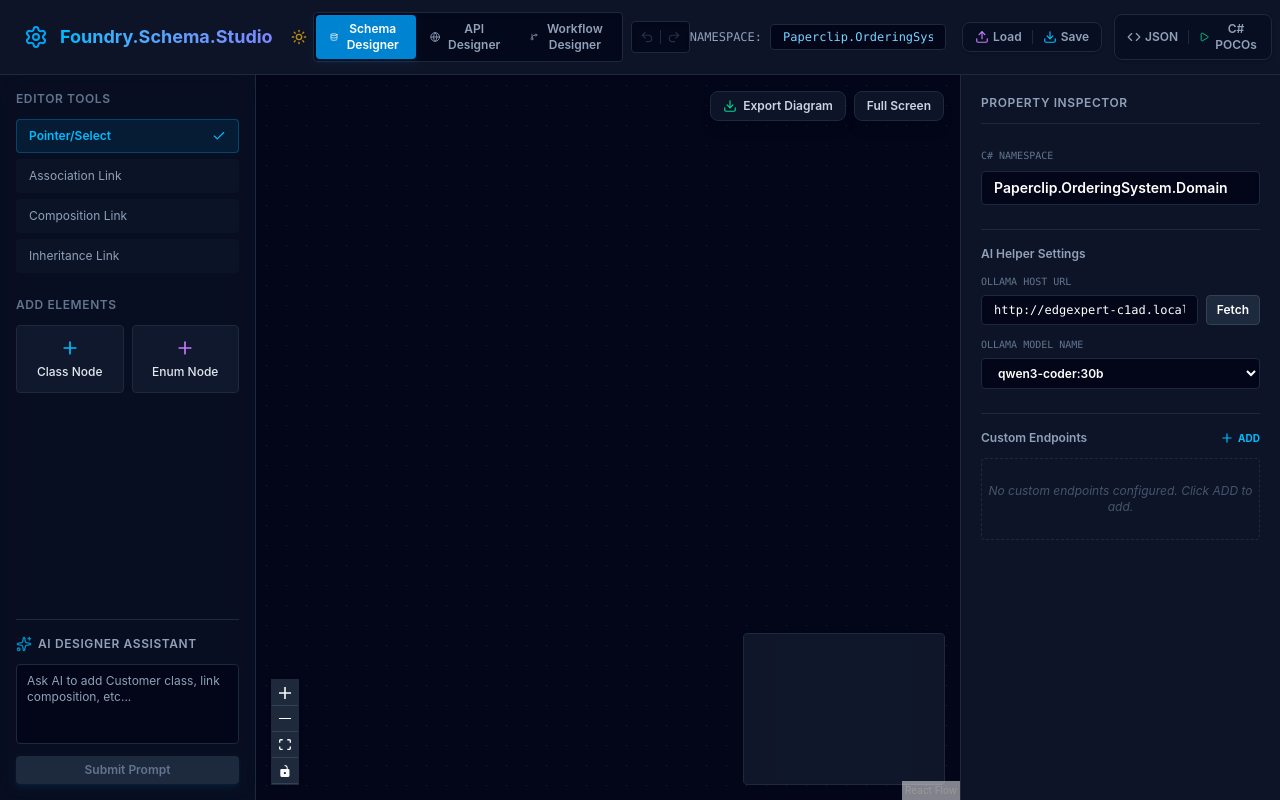
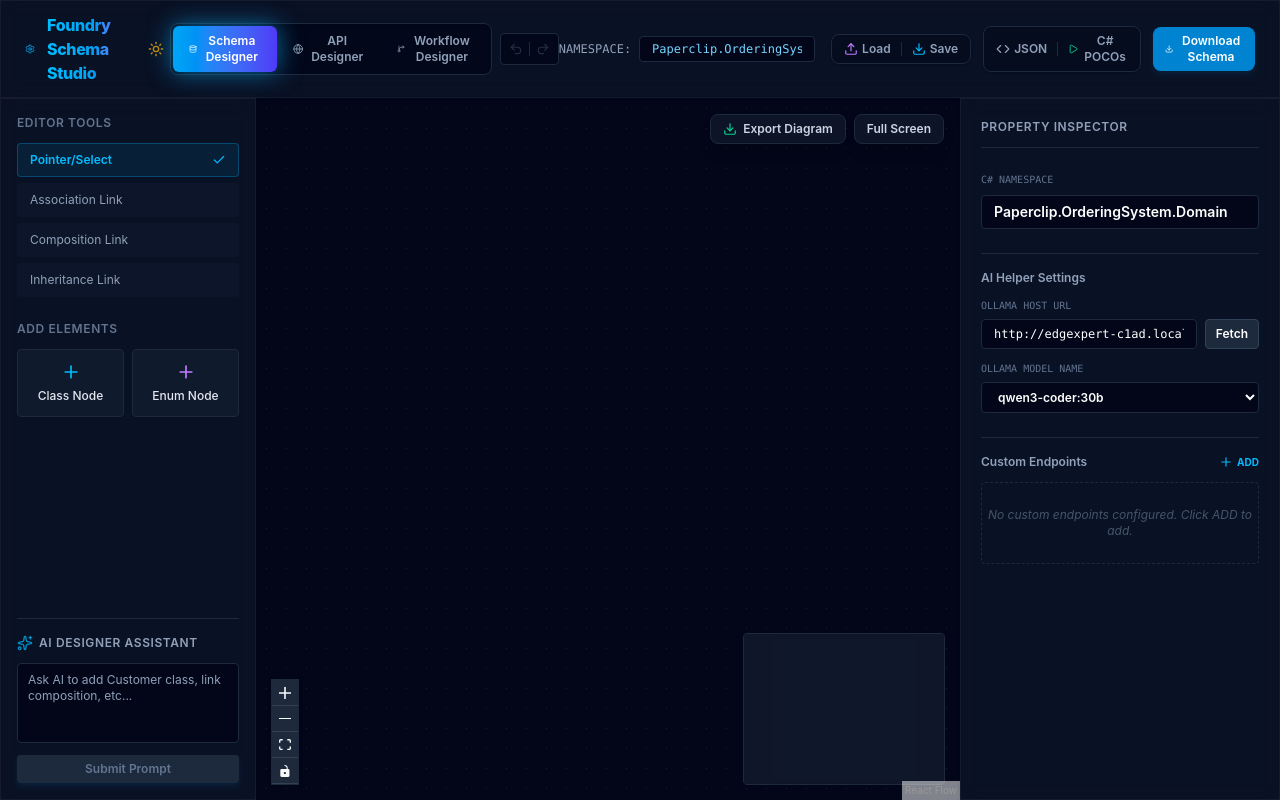
Before and after one commit to prajuaba/foundry-schema, a React (Vite) app in the folder studio/: page / in a window 1280 px wide. Built offline with nearby package versions, Linux system fonts and the light colour scheme.

Commit message:
chore: implement production-grade enterprise architectural upgrades

```diff
--- a/studio/index.html
+++ b/studio/index.html
@@ -1,10 +1,14 @@
 <!doctype html>
-<html lang="en">
+<html lang="en" class="dark">
   <head>
     <meta charset="UTF-8" />
     <link rel="icon" type="image/svg+xml" href="/favicon.svg" />
     <meta name="viewport" content="width=device-width, initial-scale=1.0" />
-    <title>studio</title>
+    <title>Foundry Studio — Enterprise Architecture & Workflow Modeler</title>
+    <meta name="description" content="Visual UML schema designer, API route modeler, and state-machine workflow orchestrator for the Foundry application platform." />
+    <link rel="preconnect" href="https://fonts.googleapis.com" />
+    <link rel="preconnect" href="https://fonts.gstatic.com" crossorigin />
+    <link href="https://fonts.googleapis.com/css2?family=Inter:wght@300;400;500;600;700;800;900&display=swap" rel="stylesheet" />
   </head>
   <body>
     <div id="root"></div>
--- a/studio/src/components/InspectorPanel.tsx
+++ b/studio/src/components/InspectorPanel.tsx
@@ -114,7 +114,7 @@ export const InspectorPanel: React.FC = () => {
   }, [selectedEdge, nodes]);
 
   return (
-    <div className="w-80 bg-white/90 dark:bg-slate-900/90 border-l border-slate-200 dark:border-slate-800 p-5 overflow-y-auto z-10 backdrop-blur-md flex flex-col gap-6">
+    <div className="w-80 glass-panel border-l p-5 overflow-y-auto z-10 flex flex-col gap-6 shadow-sm">
       <div className="flex items-center justify-between border-b border-slate-200 dark:border-slate-800 pb-3">
         <h2 className="text-xs font-semibold text-slate-500 dark:text-slate-400 uppercase tracking-wider">Property Inspector</h2>
         {selectedNode && (
--- a/studio/src/components/StudioWorkspace.tsx
+++ b/studio/src/components/StudioWorkspace.tsx
@@ -596,15 +596,15 @@ export const StudioWorkspace: React.FC = () => {
   return (
     <div className="flex flex-col h-screen bg-slate-50 text-slate-900 dark:bg-slate-950 dark:text-slate-100 font-sans transition-colors duration-200">
       {/* Top Bar */}
-      <div className="flex items-center justify-between px-6 py-3 bg-white/90 border-b border-slate-200 dark:bg-slate-900/90 dark:border-slate-800 backdrop-blur-md z-10 print-hide transition-colors duration-200">
+      <div className="flex items-center justify-between px-6 py-3 glass-panel border-b z-10 print-hide transition-colors duration-200 shadow-sm">
         <div className="flex items-center gap-3">
-          <Settings className="w-6 h-6 text-sky-500 animate-spin-slow" />
-          <h1 className="text-lg font-bold bg-gradient-to-r from-sky-400 to-indigo-400 bg-clip-text text-transparent">
-            Foundry.Schema.Studio
+          <Settings className="w-5.5 h-5.5 text-sky-500 animate-spin-slow" />
+          <h1 className="text-base font-extrabold tracking-tight bg-gradient-to-r from-sky-400 via-sky-500 to-indigo-500 bg-clip-text text-transparent">
+            Foundry Schema Studio
           </h1>
           <button
             onClick={() => setTheme(theme === 'dark' ? 'light' : 'dark')}
-            className="p-1.5 rounded-lg text-slate-500 dark:text-slate-400 hover:text-sky-500 dark:hover:text-sky-400 hover:bg-slate-100 dark:hover:bg-slate-800/80 transition-all cursor-pointer"
+            className="p-1.5 rounded-lg text-slate-500 dark:text-slate-400 hover:text-sky-500 dark:hover:text-sky-400 hover:bg-slate-100 dark:hover:bg-slate-800/80 transition-all cursor-pointer hover-lift"
             title={theme === 'dark' ? 'Switch to Light Mode' : 'Switch to Dark Mode'}
           >
             {theme === 'dark' ? <Sun className="w-4 h-4 text-amber-400 animate-pulse" /> : <Moon className="w-4 h-4 text-slate-600" />}
@@ -613,12 +613,12 @@ export const StudioWorkspace: React.FC = () => {
 
         <div className="flex items-center gap-2">
           {/* Designer Tabs */}
-          <div className="flex bg-slate-100 dark:bg-slate-950/80 border border-slate-200 dark:border-slate-800 p-0.5 rounded shadow-inner transition-colors duration-200">
+          <div className="flex bg-slate-100/80 dark:bg-slate-950/80 border border-slate-200 dark:border-slate-800 p-0.5 rounded-lg shadow-inner transition-colors duration-200">
             <button
               onClick={() => setActiveView('schema')}
-              className={`px-3.5 py-1.5 text-xs rounded transition-all font-semibold flex items-center gap-1.5 cursor-pointer select-none ${
+              className={`px-4 py-1.75 text-xs rounded-md transition-all font-semibold flex items-center gap-1.5 cursor-pointer select-none hover-lift ${
                 activeView === 'schema'
-                  ? 'bg-sky-600 text-white font-bold shadow-md shadow-sky-600/10'
+                  ? 'bg-gradient-to-r from-sky-500 to-indigo-600 text-white font-bold shadow-md shadow-sky-500/25 glow-sky'
                   : 'text-slate-500 dark:text-slate-400 hover:text-slate-800 dark:hover:text-slate-200'
               }`}
             >
@@ -626,9 +626,9 @@ export const StudioWorkspace: React.FC = () => {
             </button>
             <button
               onClick={() => setActiveView('api')}
-              className={`px-3.5 py-1.5 text-xs rounded transition-all font-semibold flex items-center gap-1.5 cursor-pointer select-none ${
+              className={`px-4 py-1.75 text-xs rounded-md transition-all font-semibold flex items-center gap-1.5 cursor-pointer select-none hover-lift ${
                 activeView === 'api'
-                  ? 'bg-sky-600 text-white font-bold shadow-md shadow-sky-600/10'
+                  ? 'bg-gradient-to-r from-sky-500 to-indigo-600 text-white font-bold shadow-md shadow-sky-500/25 glow-sky'
                   : 'text-slate-500 dark:text-slate-400 hover:text-slate-800 dark:hover:text-slate-200'
               }`}
             >
@@ -636,9 +636,9 @@ export const StudioWorkspace: React.FC = () => {
             </button>
             <button
               onClick={() => setActiveView('workflow')}
-              className={`px-3.5 py-1.5 text-xs rounded transition-all font-semibold flex items-center gap-1.5 cursor-pointer select-none ${
+              className={`px-4 py-1.75 text-xs rounded-md transition-all font-semibold flex items-center gap-1.5 cursor-pointer select-none hover-lift ${
                 activeView === 'workflow'
-                  ? 'bg-sky-600 text-white font-bold shadow-md shadow-sky-600/10'
+                  ? 'bg-gradient-to-r from-sky-500 to-indigo-600 text-white font-bold shadow-md shadow-sky-500/25 glow-sky'
                   : 'text-slate-500 dark:text-slate-400 hover:text-slate-800 dark:hover:text-slate-200'
               }`}
             >
@@ -746,7 +746,7 @@ export const StudioWorkspace: React.FC = () => {
           <>
             {/* Left Panel - Toolbox */}
             {!isFullScreen && (
-              <div className="w-64 bg-white/80 dark:bg-slate-900/50 border-r border-slate-200 dark:border-slate-800 p-4 flex flex-col gap-6 z-10 backdrop-blur-md print-hide transition-colors duration-200">
+              <div className="w-64 glass-panel border-r p-4 flex flex-col gap-6 z-10 print-hide transition-colors duration-200 shadow-sm">
               <div>
                 <h2 className="text-xs font-semibold text-slate-500 uppercase tracking-wider mb-3">Editor Tools</h2>
                 <div className="flex flex-col gap-1.5">
--- a/studio/src/components/UmlClassNode.tsx
+++ b/studio/src/components/UmlClassNode.tsx
@@ -51,10 +51,10 @@ export const UmlClassNode: React.FC<any> = ({ data, selected }) => {
 
   return (
     <div
-      className={`relative rounded-xl bg-white/95 dark:bg-slate-900/90 border-2 backdrop-blur-md transition-all shadow-xl min-w-[240px] overflow-hidden ${
+      className={`relative rounded-xl border-2 transition-all shadow-xl min-w-[240px] overflow-hidden ${
         selected
-          ? 'border-sky-500 shadow-sky-500/20 scale-[1.02]'
-          : 'border-slate-200 dark:border-slate-800 hover:border-slate-350 dark:hover:border-slate-700 shadow-black/5 dark:shadow-black/40'
+          ? 'border-sky-500 shadow-lg ring-1 ring-sky-500 bg-white dark:bg-slate-900 scale-[1.02] shadow-sky-500/10'
+          : 'border-slate-200 dark:border-slate-800 bg-white/80 dark:bg-slate-900/60 backdrop-blur-md shadow-black/5 dark:shadow-black/40 hover:border-slate-300 dark:hover:border-slate-700 hover:bg-white/90 dark:hover:bg-slate-900/85'
       }`}
     >
       {/* Header */}
--- a/studio/src/components/UmlEnumNode.tsx
+++ b/studio/src/components/UmlEnumNode.tsx
@@ -6,10 +6,10 @@ export const UmlEnumNode: React.FC<NodeProps<EnumNode>> = ({ data, selected }) =
   const { enum: enumData } = data;
   return (
     <div
-      className={`relative min-w-[220px] rounded-xl bg-white/95 dark:bg-slate-900/90 border-2 backdrop-blur-md transition-all shadow-xl overflow-hidden ${
+      className={`relative min-w-[220px] rounded-xl border-2 transition-all shadow-xl overflow-hidden ${
         selected
-          ? 'border-purple-500 shadow-purple-500/20 scale-[1.02]'
-          : 'border-slate-200 dark:border-slate-800 hover:border-slate-350 dark:hover:border-slate-700 shadow-black/5 dark:shadow-black/40'
+          ? 'border-purple-500 shadow-lg ring-1 ring-purple-500 bg-white dark:bg-slate-900 scale-[1.02] shadow-purple-500/10'
+          : 'border-slate-200 dark:border-slate-800 bg-white/80 dark:bg-slate-900/60 backdrop-blur-md shadow-black/5 dark:shadow-black/40 hover:border-slate-300 dark:hover:border-slate-700 hover:bg-white/90 dark:hover:bg-slate-900/85'
       }`}
     >
       {/* Header compartment */}
--- a/studio/src/index.css
+++ b/studio/src/index.css
@@ -15,7 +15,7 @@ html, body, #root {
   width: 100vw;
   height: 100vh;
   overflow: hidden;
-  font-family: ui-sans-serif, system-ui, -apple-system, BlinkMacSystemFont, "Segoe UI", Roboto, "Helvetica Neue", Arial, sans-serif;
+  font-family: 'Inter', system-ui, -apple-system, BlinkMacSystemFont, "Segoe UI", Roboto, sans-serif;
   transition: background-color 0.2s ease, color 0.2s ease;
 }
 
@@ -103,3 +103,63 @@ html.dark .react-flow__minimap-mask {
 html.dark .react-flow__minimap-node {
   fill: #334155 !important;
 }
+
+/* Glassmorphism & High-End Visual Effects */
+.glass-panel {
+  background: rgba(255, 255, 255, 0.7);
+  backdrop-filter: blur(12px) saturate(120%);
+  -webkit-backdrop-filter: blur(12px) saturate(120%);
+  border: 1px solid rgba(255, 255, 255, 0.35);
+}
+html.dark .glass-panel {
+  background: rgba(15, 23, 42, 0.65);
+  backdrop-filter: blur(12px) saturate(120%);
+  -webkit-backdrop-filter: blur(12px) saturate(120%);
+  border: 1px solid rgba(255, 255, 255, 0.05);
+}
+
+.glass-card {
+  background: rgba(255, 255, 255, 0.45);
+  backdrop-filter: blur(8px);
+  -webkit-backdrop-filter: blur(8px);
+  border: 1px solid rgba(255, 255, 255, 0.25);
+  transition: all 0.25s cubic-bezier(0.4, 0, 0.2, 1);
+}
+html.dark .glass-card {
+  background: rgba(30, 41, 59, 0.3);
+  backdrop-filter: blur(8px);
+  -webkit-backdrop-filter: blur(8px);
+  border: 1px solid rgba(255, 255, 255, 0.03);
+}
+
+.glass-card:hover {
+  background: rgba(255, 255, 255, 0.6);
+  border-color: rgba(255, 255, 255, 0.4);
+  box-shadow: 0 8px 32px 0 rgba(31, 38, 135, 0.06);
+}
+html.dark .glass-card:hover {
+  background: rgba(30, 41, 59, 0.45);
+  border-color: rgba(255, 255, 255, 0.08);
+  box-shadow: 0 8px 32px 0 rgba(0, 0, 0, 0.3);
+}
+
+/* Micro-animations and Glows */
+@keyframes pulseGlow {
+  0%, 100% {
+    box-shadow: 0 0 15px -3px rgba(14, 165, 233, 0.3);
+  }
+  50% {
+    box-shadow: 0 0 25px 2px rgba(14, 165, 233, 0.65);
+  }
+}
+
+.glow-sky {
+  animation: pulseGlow 4s infinite ease-in-out;
+}
+
+.hover-lift {
+  transition: transform 0.2s cubic-bezier(0.34, 1.56, 0.64, 1), box-shadow 0.2s ease;
+}
+.hover-lift:hover {
+  transform: translateY(-2px);
+}
```
Also changed, not shown: 1 other file (tests, documents, lock files or other folders).
